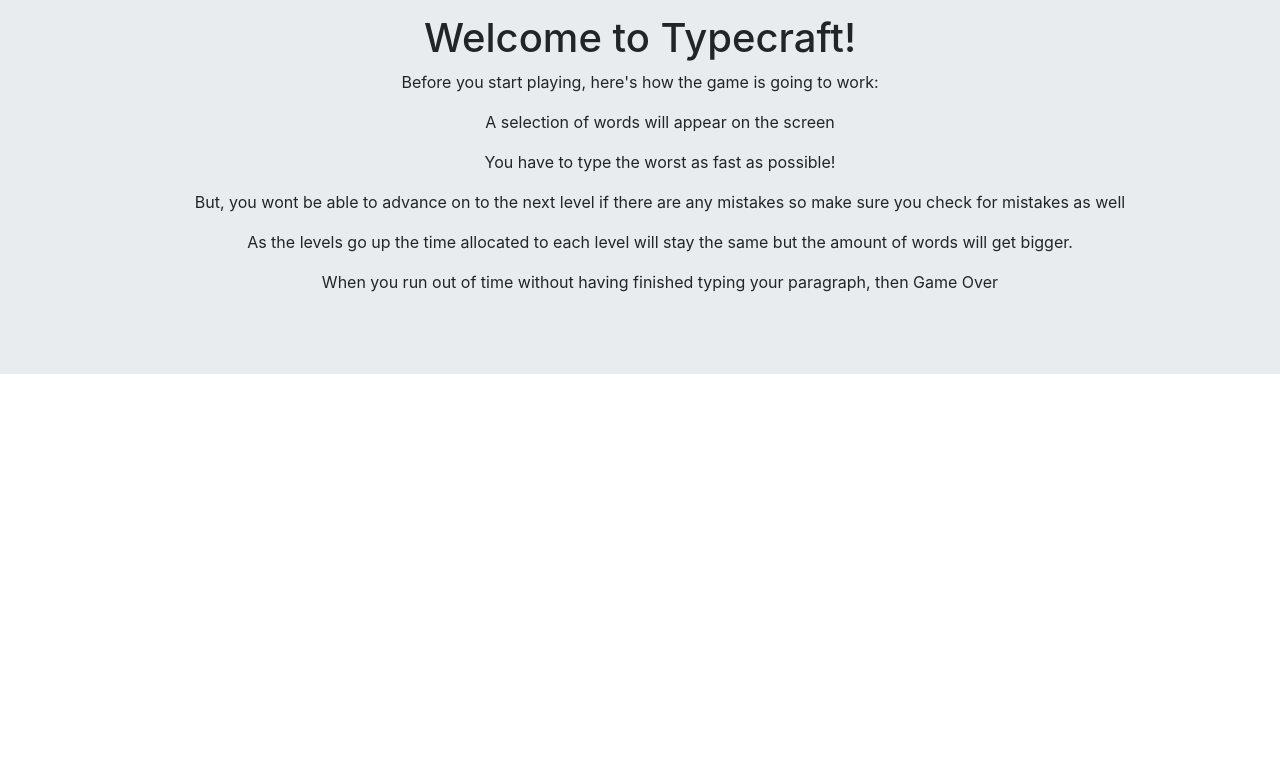
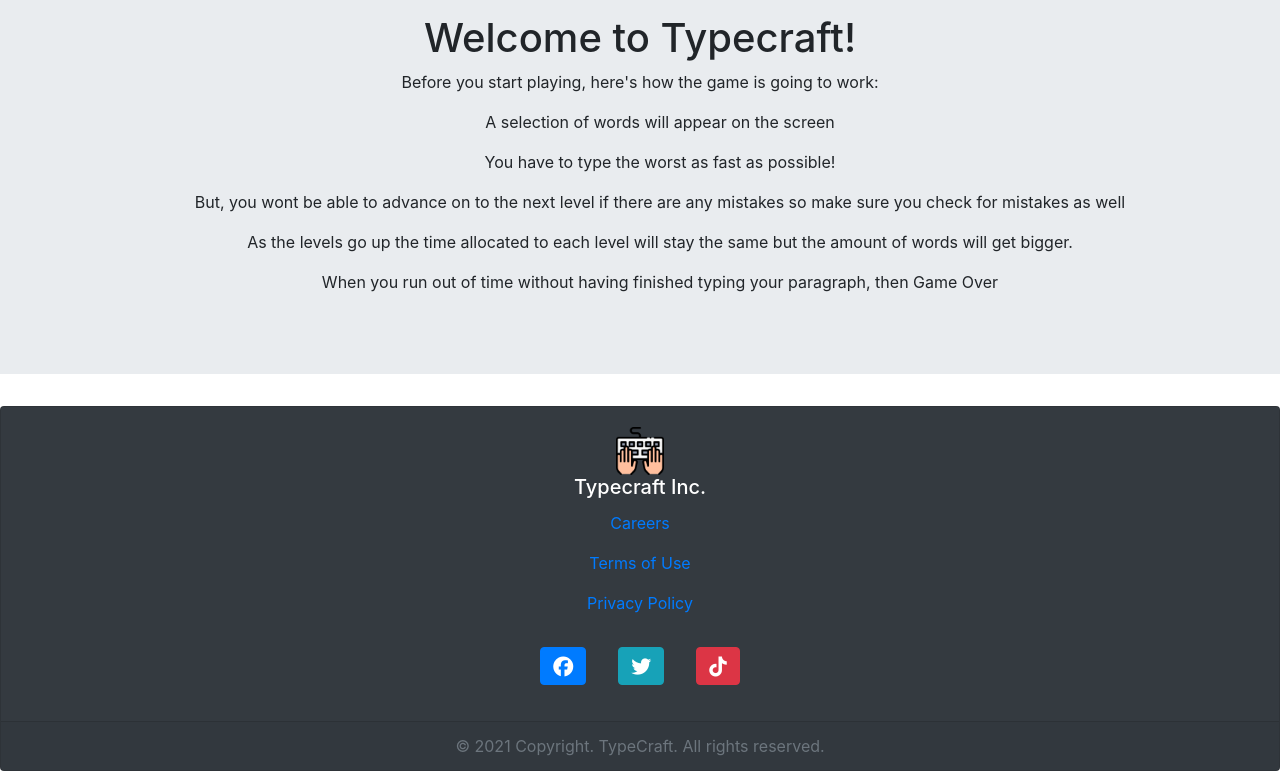
Before and after one commit to rbbenett/final-project-lhl, a React (Create React App) app in the folder final-project/: page / in a window 1280 px wide. Shown: the part 364-1143 px from the top of the page. Before the commit the page ends 800 px from the top, so only its background shows below. Built offline with nearby package versions, Linux system fonts and the light colour scheme; the HTML template or start-up script is replaced by a standard one.

Commit message:
footer component created

```diff
--- a/final-project/src/App.js
+++ b/final-project/src/App.js
@@ -99,6 +99,7 @@ function App() {
             <Welcomepage />
           </Route>
         </Switch>
+        <Footer />
       </div>
     </Router>
   );
--- a/final-project/src/components/Footer.css
+++ b/final-project/src/components/Footer.css
@@ -0,0 +1,8 @@
+.footer Button {
+  margin: 1rem;
+}
+
+.typecraft-logo-footer {
+  width: 3rem;
+  height: auto;
+}
--- /dev/null
+++ b/final-project/src/components/Footer.jsx
@@ -0,0 +1,31 @@
+import React from 'react'
+import { Card, Button, Image } from "react-bootstrap";
+import "./Footer.css"
+
+function Footer() {
+  return (
+    <div className="footer">
+      <Card bg={'dark'} text={'white'} className="text-center mb-2">
+        <Card.Body>
+          <Image src="images/typing-icon.png" className="typecraft-logo-footer" />
+          <Card.Title>Typecraft Inc.</Card.Title>
+          <Card.Text>
+            <Card.Link href="#">Careers</Card.Link>
+          </Card.Text>
+          <Card.Text>
+            <Card.Link href="#">Terms of Use</Card.Link>
+          </Card.Text>
+          <Card.Text>
+            <Card.Link href="#">Privacy Policy</Card.Link>
+          </Card.Text>
+          <Button variant="primary"><i class="fab fa-facebook fa-lg"></i></Button>
+          <Button variant="info"><i class="fab fa-twitter fa-lg"></i></Button>
+          <Button variant="danger"><i class="fab fa-tiktok fa-lg"></i></Button>
+        </Card.Body>
+        <Card.Footer className="text-muted">© 2021 Copyright. TypeCraft. All rights reserved.</Card.Footer>
+      </Card>
+    </div>
+  )
+}
+
+export default Footer
```
